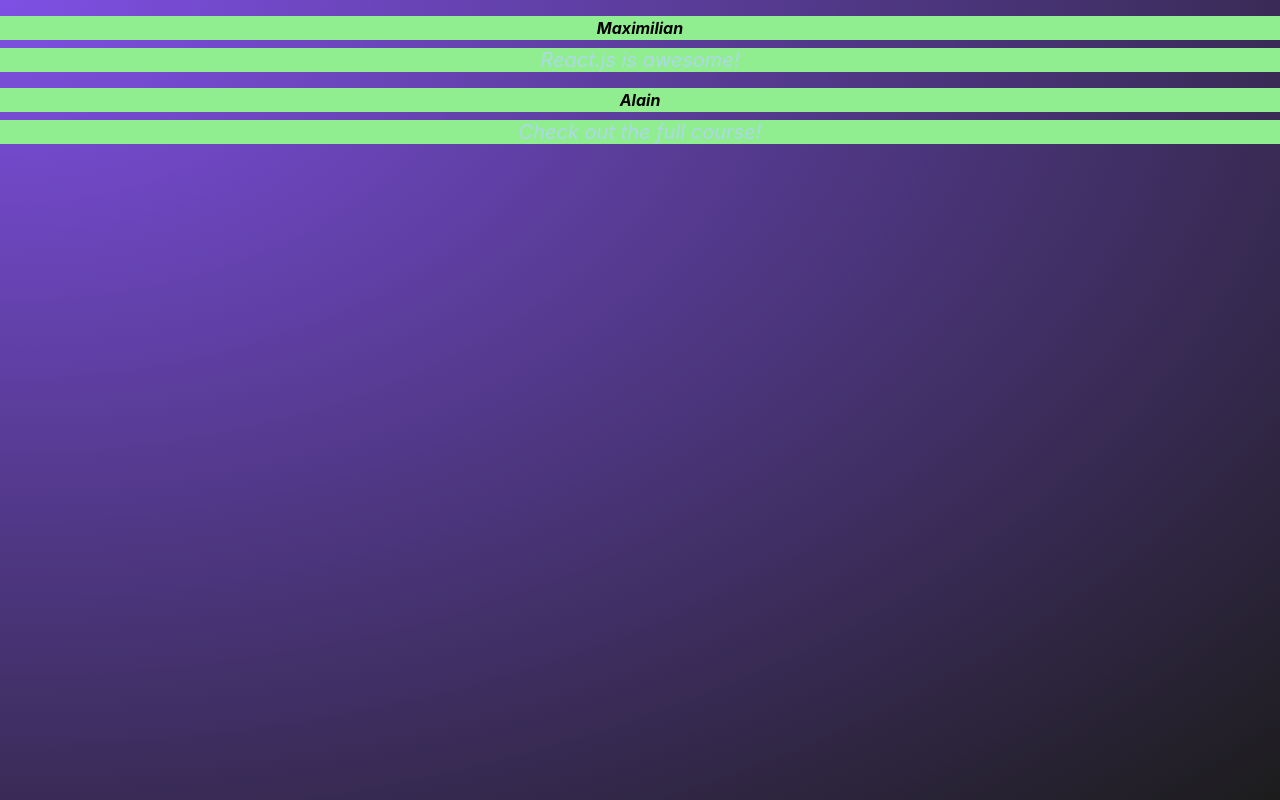
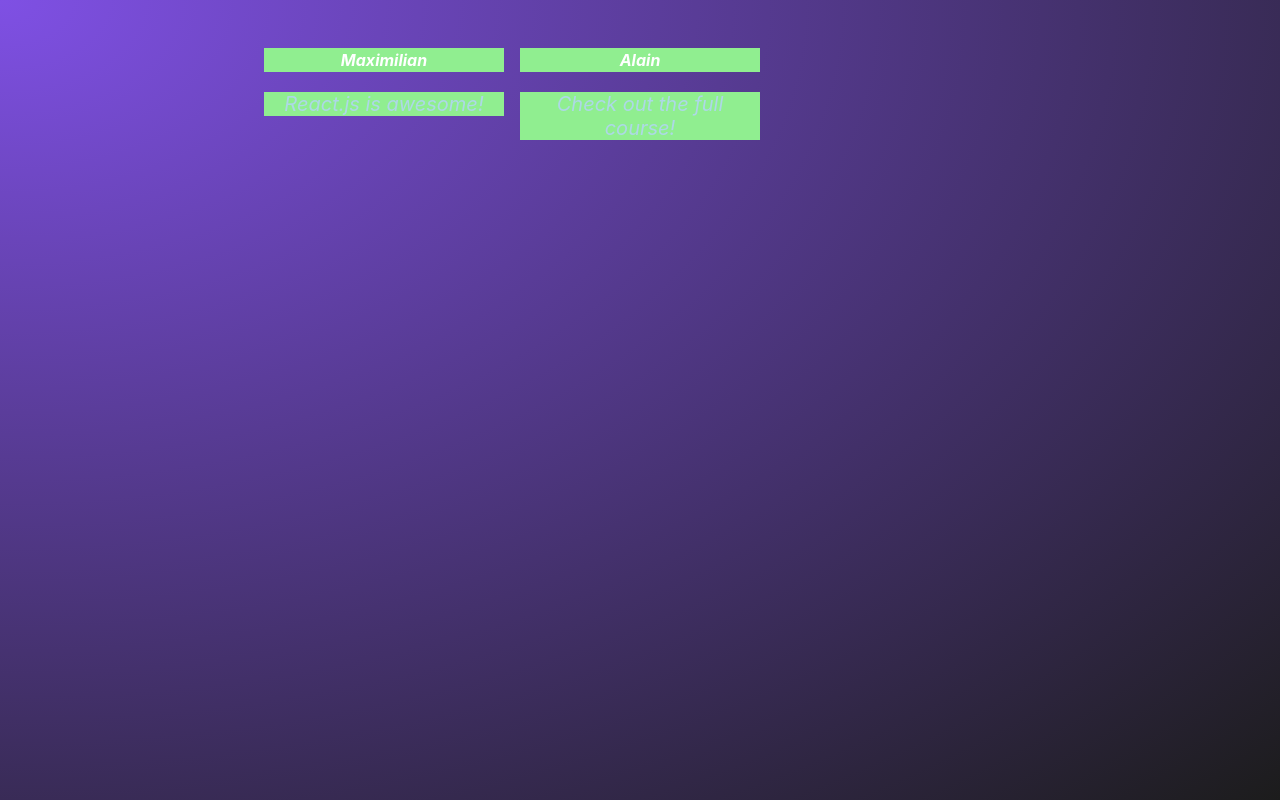
Before and after one commit to alainiranzi/Udemy-react, a React (Vite) app: page / in a window 1280 px wide. Built offline with nearby package versions, Linux system fonts and the light colour scheme.

Commit message:
components lists

```diff
--- a/src/App.jsx
+++ b/src/App.jsx
@@ -1,10 +1,10 @@
-import Post from './components/post';
+import PostList from "./components/PostsList";
+
 
 function App() {
   return (
     <main>
-      <Post author="Maximilian" body="React.js is awesome!" />
-      <Post author="Alain" body="Check out the full course!" />
+      <PostList />
     </main>
   );
 }
--- a/src/components/Post.jsx
+++ b/src/components/Post.jsx
@@ -4,10 +4,10 @@
 
 
     return (
-        <div className="classes.post">
+        <li className="classes.post">
             <p className={classes.author}>{props.author}</p>
             <p className={classes.text}>{props.body}</p>
-        </div>
+        </li>
     );
 }
 export default Post;
--- a/src/components/Post.module.css
+++ b/src/components/Post.module.css
@@ -1,22 +1,21 @@
 .post {
-    margin: 1rem 0;
-    padding: 1rem;
-    background-color: rgb(59, 124, 180);
+
+    background-color: white;
     border-radius: 8px;
-    box-shadow: 0 1px 4px rgba(0, 0, 0, 0.2);
-    animation: animate-in 1s ease-out forwards;
+
+
 }
 .author {
     font-weight: bold;
-    margin-bottom: 0.5rem;
-    color: black;
+
+
     font-style: italic ;
     background-color: lightgreen;
 }
 .text {
-    white-space: pre-wrap;
+
     font-size: 1.25rem;
-    margin: 0.25rem 0 0 0;
+
     color: lightblue;
     font-style: italic;
     background-color: lightgreen ;
--- /dev/null
+++ b/src/components/PostList.module.css
@@ -0,0 +1,10 @@
+.pos {
+    list-style: none;
+    max-width: 50rem;
+    margin: 1rem auto;
+    padding: 1rem 0;
+    display: grid;
+    gap:1rem;
+    grid-template-columns: repeat(3, 30%);
+    justify-content: center;
+}
--- /dev/null
+++ b/src/components/PostsList.jsx
@@ -0,0 +1,13 @@
+import Post from './post';
+import classes from './PostList.module.css';
+
+function PostList() {
+return (
+<ul className={classes.pos}>
+    <Post author="Maximilian" body="React.js is awesome!" />
+    <Post author="Alain" body="Check out the full course!" />
+</ul>
+);
+}
+
+export default PostList;
--- a/src/index.css
+++ b/src/index.css
@@ -20,6 +20,3 @@
   text-align: center;
   color: white;
 }
-.git {
-  background-color:red
-}
```
